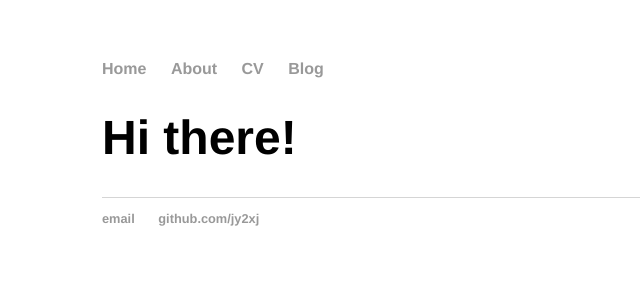
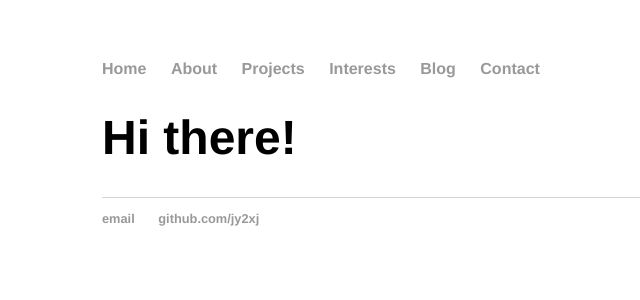
Before and after one commit to jy2xj/jy2xj.github.io, a Jekyll site: the page built from index.html, in a window 1280 px wide. Shown: the top 300 px of the page, without its empty margins (90-730 px from the left). Built offline with Jekyll 4.4.1, drawn with Linux system fonts in a browser that asks for light colours.

Commit message:
add more menu items
add projects, interests, and contact

```diff
--- a/_layouts/default.html
+++ b/_layouts/default.html
@@ -10,8 +10,10 @@
 	    		<ul>
 	        		<li><a href="/">Home</a></li>
 		        	<li><a href="/about">About</a></li>
-	        		<li><a href="/cv">CV</a></li>
+	        		<li><a href="/projects">Projects</a></li>
+				<li><a href="/interests">Interests</a></li>
 	        		<li><a href="/blog">Blog</a></li>
+				<li><a href="/contact">Contact</a></li>
 	    		</ul>
 			</nav>
 			<div class="container">
```
